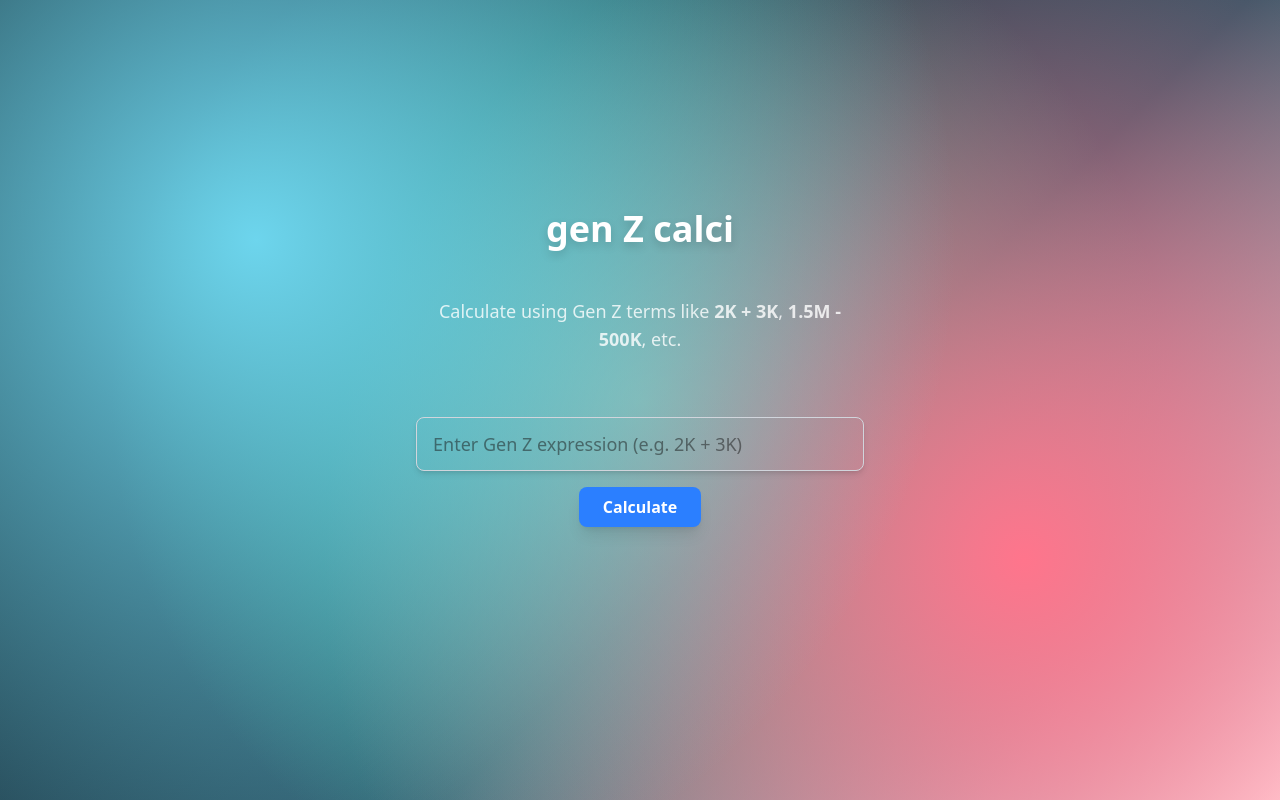
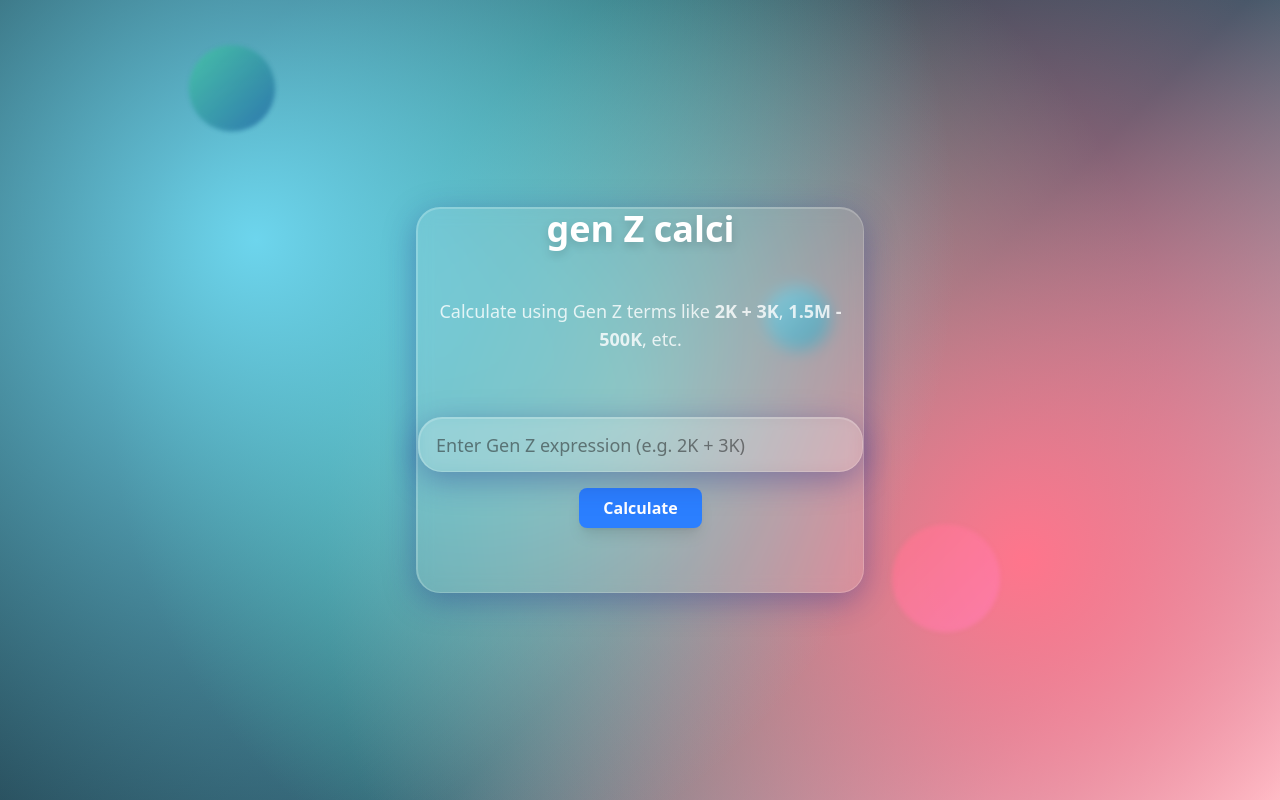
Before and after one commit to mohtashimnawaz/genzcalc, a Next.js app: page / in a window 1280 px wide. Built offline with nearby package versions, Linux system fonts and the light colour scheme.

Commit message:
glassmorphism

```diff
--- a/src/app/globals.css
+++ b/src/app/globals.css
@@ -1,3 +1,27 @@
+.glass-card {
+  background: rgba(255,255,255,0.12);
+  border-radius: 24px;
+  box-shadow: 0 8px 32px 0 rgba(31, 38, 135, 0.37);
+  backdrop-filter: blur(8px);
+  -webkit-backdrop-filter: blur(8px);
+  border: 1px solid rgba(255,255,255,0.18);
+  border-top: 2px solid #fff3;
+  border-left: 2px solid #fff3;
+  transition: box-shadow 0.3s;
+}
+
+.floating-shape {
+  position: absolute;
+  border-radius: 50%;
+  opacity: 0.7;
+  filter: blur(2px);
+  animation: floatShape 8s ease-in-out infinite alternate;
+}
+
+@keyframes floatShape {
+  0% { transform: translateY(0) scale(1); }
+  100% { transform: translateY(-40px) scale(1.1); }
+}
 @import "tailwindcss";
 
 :root {
--- a/src/app/page.tsx
+++ b/src/app/page.tsx
@@ -38,10 +38,14 @@ export default function Home() {
   }
 
   return (
-    <div className="font-sans min-h-screen flex flex-col items-center justify-center relative p-8 sm:p-20">
+    <div className="font-sans min-h-screen flex flex-col items-center justify-center relative p-8 sm:p-20 overflow-hidden">
       <div className="background-3d" />
-      <main className="flex flex-col gap-10 items-center w-full max-w-md z-10">
-  <h1 className="text-4xl font-bold text-white drop-shadow-lg mb-2 text-center">gen Z calci</h1>
+      {/* Floating 3D shapes */}
+      <div className="floating-shape" style={{top: '10%', left: '15%', width: 80, height: 80, background: 'linear-gradient(135deg,#43cea2,#185a9d)'}} />
+      <div className="floating-shape" style={{top: '70%', left: '70%', width: 100, height: 100, background: 'linear-gradient(135deg,#ff758c,#ff7eb3)'}} />
+      <div className="floating-shape" style={{top: '40%', left: '60%', width: 60, height: 60, background: 'linear-gradient(135deg,#6dd5ed,#2193b0)'}} />
+      <main className="flex flex-col gap-10 items-center w-full max-w-md z-10 glass-card shadow-2xl">
+        <h1 className="text-4xl font-bold text-white drop-shadow-lg mb-2 text-center">gen Z calci</h1>
         <p className="text-lg text-white/80 mb-6 text-center">Calculate using Gen Z terms like <span className="font-bold">2K + 3K</span>, <span className="font-bold">1.5M - 500K</span>, etc.</p>
         <form className="w-full flex flex-col gap-4 items-center" onSubmit={handleCalculate}>
           <input
@@ -49,7 +53,7 @@ export default function Home() {
             value={input}
             onChange={e => setInput(e.target.value)}
             placeholder="Enter Gen Z expression (e.g. 2K + 3K)"
-            className="w-full px-4 py-3 rounded-lg border border-gray-300 focus:outline-none focus:ring-2 focus:ring-blue-400 text-lg shadow-md"
+            className="w-full px-4 py-3 rounded-lg border border-gray-300 focus:outline-none focus:ring-2 focus:ring-blue-400 text-lg shadow-md glass-card"
           />
           <button
             type="submit"
@@ -60,7 +64,7 @@ export default function Home() {
         </form>
         <div className="mt-6 w-full text-center">
           {result !== null && (
-            <div className="text-2xl font-bold text-white drop-shadow-lg">{result}</div>
+            <div className="text-2xl font-bold text-white drop-shadow-lg glass-card inline-block px-6 py-3">{result}</div>
           )}
         </div>
       </main>
```
